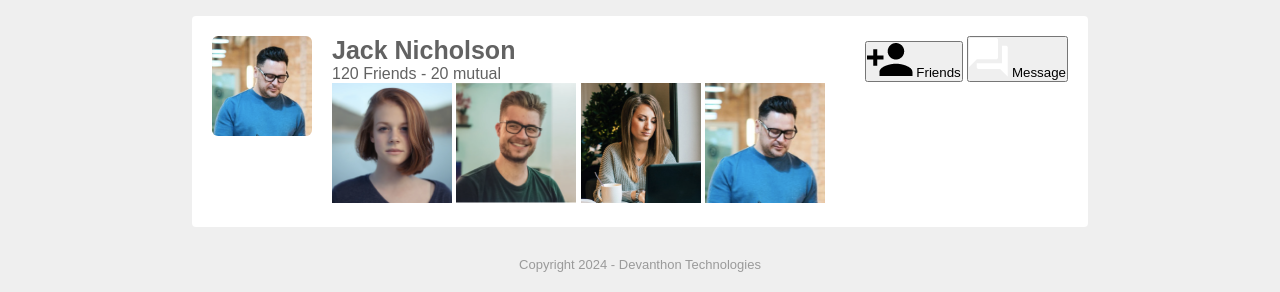
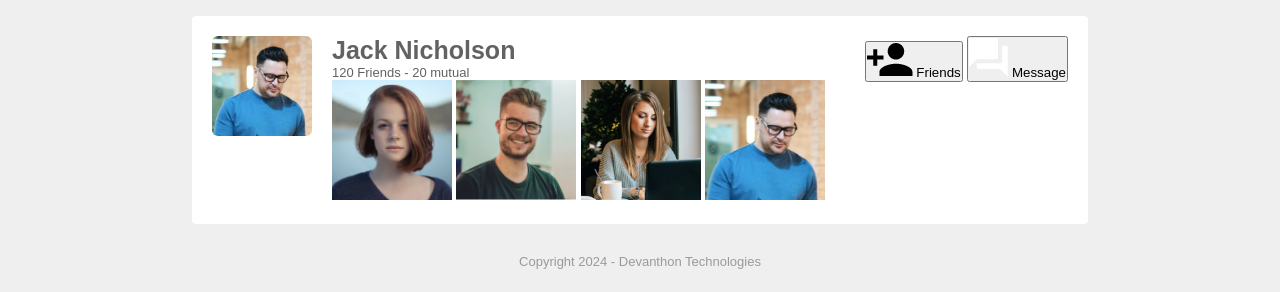
Before and after one commit to Nebenmor/SocialBook, a plain HTML site: page profile.html in a window 1280 px wide. Shown: the part 748-1040 px from the top of the page. Drawn offline with Linux system fonts and the light colour scheme.

Commit message:
update profile details paragraph

```diff
--- a/style.css
+++ b/style.css
@@ -507,3 +507,7 @@ nav {
     font-size: 25px;
     font-weight: 600;
 }
+
+.pd-row div p {
+    font-size: 13px;
+}
```
